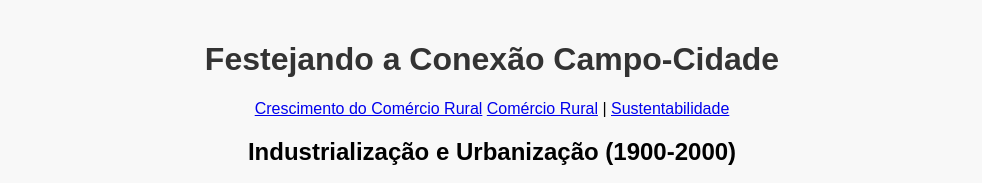
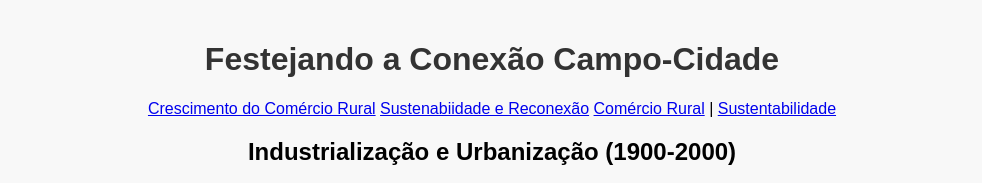
Before and after one commit to SantanaGLSI/pagina-2-cidade-campo, a plain HTML site: page index.html in a window 1280 px wide. Shown: the top 183 px of the page, without its empty margins (148-1130 px from the left). Drawn offline with Linux system fonts and the light colour scheme.

Commit message:
Update index.html

```diff
--- a/index.html
+++ b/index.html
@@ -10,7 +10,7 @@
     <h1>Festejando a Conexão Campo-Cidade</h1>
 
    <a href=" https://santanaglsi.github.io/pagina-1-cidade-campo/">Crescimento do Comércio Rural</a>
-    <a href="
+    <a href=" https://santanaglsi.github.io/pagina-3-cidade-campo/">Sustenabiidade e Reconexão</a>
         <a href="comercio.html">Comércio Rural</a> |
         <a href="sustentabilidade.html">Sustentabilidade</a>
 
```
